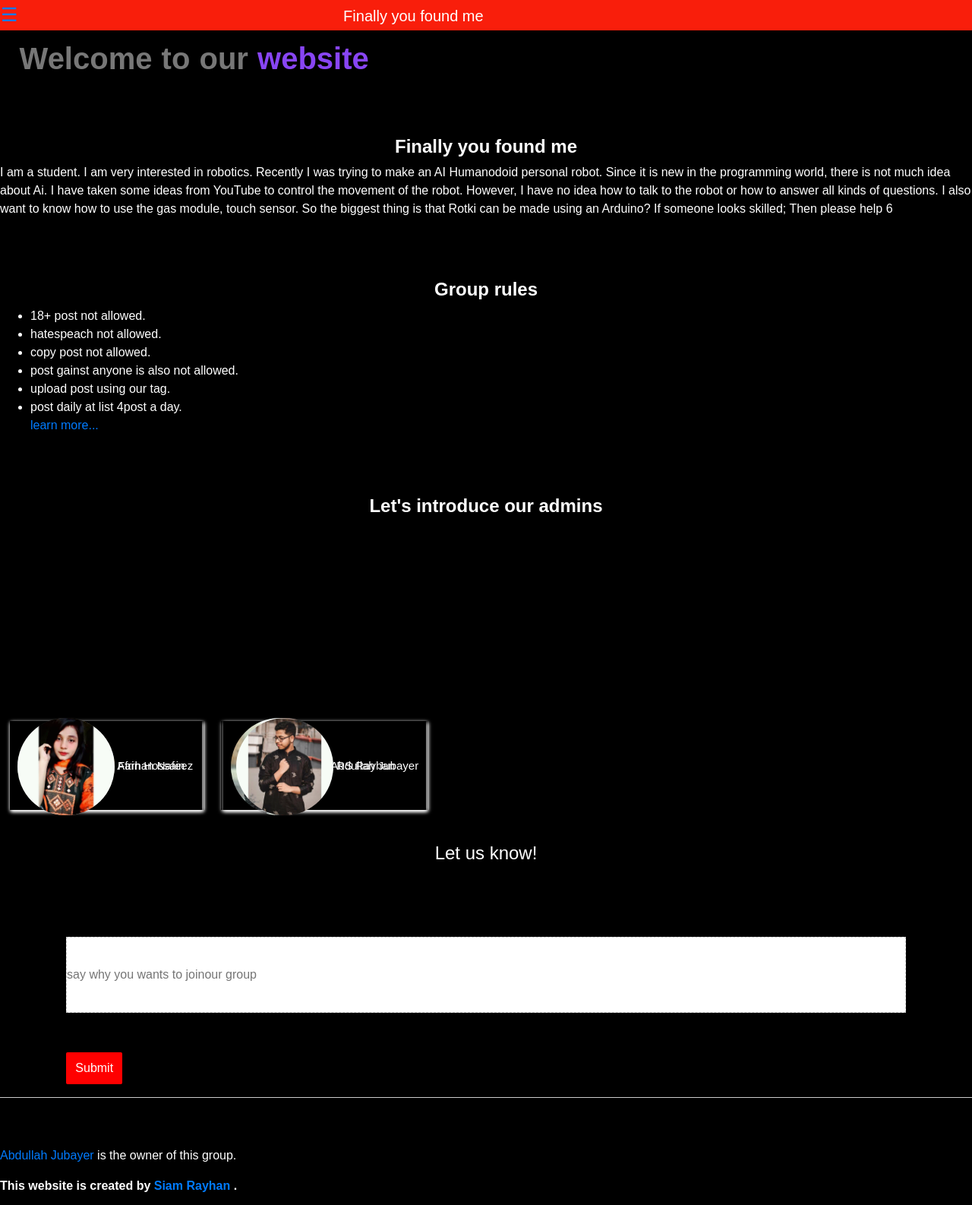
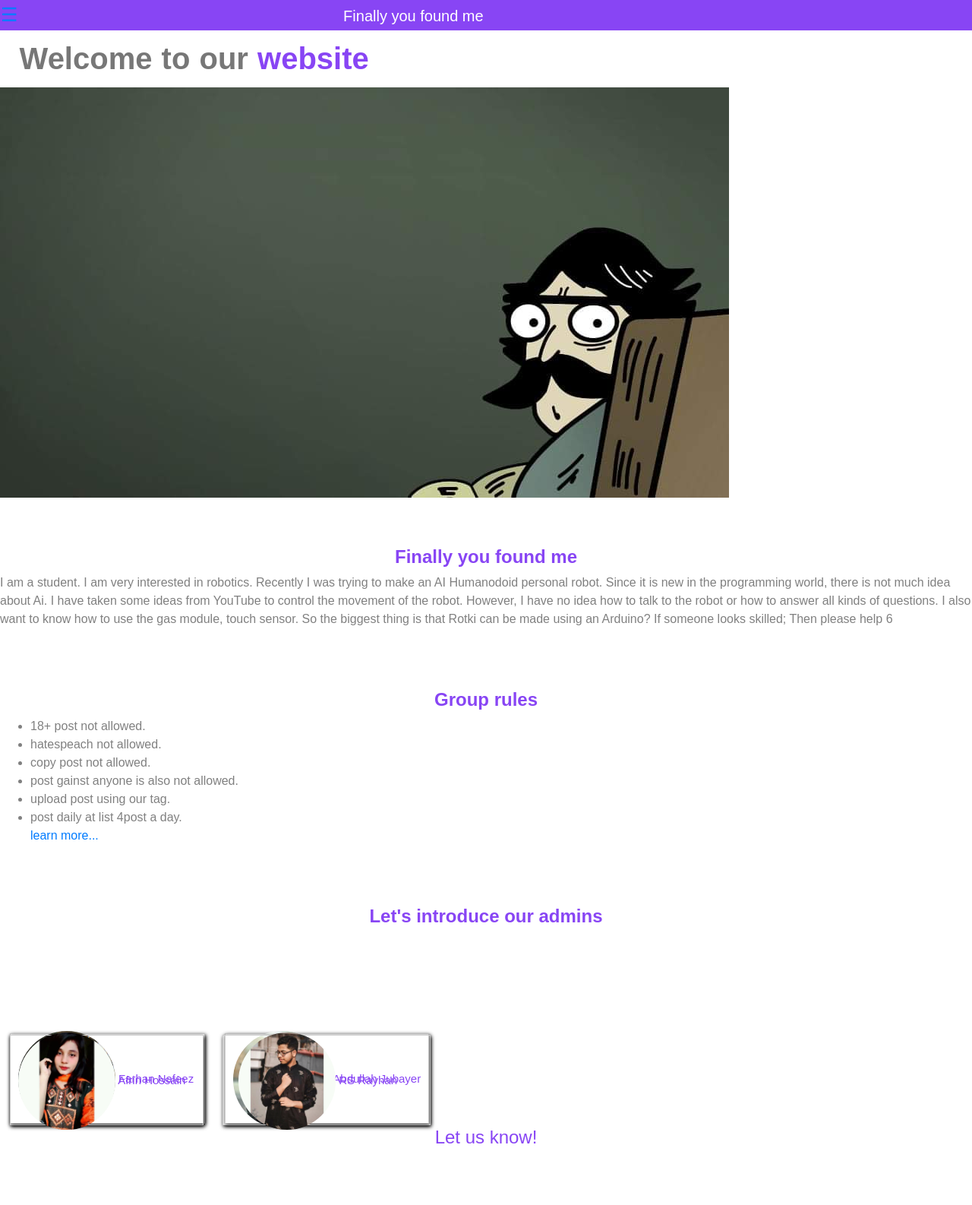
Before and after one commit to Siamrayhan/Finally-you-found-me-, a plain HTML site: page index.html in a window 1280 px wide. Shown: the top 1586 px of the page at 76% size. Drawn offline with nearby package versions, Linux system fonts and the light colour scheme.

Commit message:
Add files via upload

```diff
--- a/index.html
+++ b/index.html
@@ -18,7 +18,7 @@
     body{
   margin:0px;
   padding:0px;
-  background:black;
+  background:bl;
   font-family:sans-serif;}
 .nav{
 height:50%;
@@ -27,29 +27,31 @@ position:fixed;
 z-index:1;
 top:0;
 left:0;
-background-color:#111;
+background-color:#8845f4;
 overflow-x:hidden;
 padding-top:60px;
-transition:.7s;}
+transition:.7s;
+box-shadow:1px 2px 15px #111;}
 
 .nav  a{
 display:block;
 text-decoration:none;
 padding:20px 40px;
 font-size:20px;
-color:#ccc;
+color:#fff;
 }
 .nav a:hover{
 color:white;
 transition:0.4s;
 overflow:hidden;
+background:transparent;
 
 }
 .nav .close {
 position:absolute;
 top:0px;
-right:22px;
-margin-left:50px;
+right:5px;
+margin-left:10px;
 font-size:30px;}
 .slide{font-size:25px;
 color;#000;
@@ -60,7 +62,7 @@ padding:1px;
 transition:margin-left 0.7s;
 overflow-x:hidden;
 width:100%;
-background:#F91E0B;
+background:#8845f4;
 }
 .c{
 font-size:20px;
@@ -109,6 +111,7 @@ document.getElementById('content').style.marginLeft='0px';
   <li>
   <h1>
   <b> Welcome to our <span class="wb">website </span></b>  </h1>
+  <img style=max-width:100%; src="cvr.jpg" alt="">
  </li>
   </ol>
   </div>
--- a/style.css
+++ b/style.css
@@ -1,18 +1,18 @@
 ol{list-style:none;left:0%;margin:0%;padding:0%;font-family:sans-serif;}
  h1{margin:0%;left:0%;color:#777;line-height:60%;padding:2%;word-spacing:1px;text-weight:200%;font-family:sans-serif;}
-ol li{margin:0%;left:0%;color:white;}
+ol li{margin:0%;left:0%;color:gray;}
 .wb{color:#8845f4;}
-h4{padding-top:5%;color:#fff;text-align:center;}
-p{text-align:left;display:block;color:#fff;}
-.ul{height:200px;width:100%;margin:0%;padding-top:20%;padding-left:0%;list-style:none;}
-.ul li{color:white;display:inline;border:1px solid #cc;box-shadow:1px 2px 5px #fff;left:0%;padding-top:50px;padding-bottom:50px;padding-left:10px;padding-right:10px;margin:1%;font-size:15px;text-align:center;}
-.ml{height:100px;width:100%;margin:0%;padding-top:0%;padding-left:0%;list-style:none;}
-.ml li{color:#fff;display:inline;border:1px solid #cc;box-shadow:1px 2px 5px #fff;left:0%;padding-top:50px;padding-bottom:50px;padding-left:10px;padding-right:10px;margin:1%;font-size:15px;text-align:center;}
-.ml li:hover{color:red;transition:0.7s;background:#ccc;}
-.ul li:hover{color:red;transition:0.7s;background:#ccc;}
+h4{padding-top:5%;color:#8845f4;text-align:center;}
+p{text-align:left;display:block;color:gray;}
+.ul{height:130px;width:100%;margin:0%;padding-top:10%;padding-left:0%;list-style:none;}
+.ul li{color:#8845f4;display:inline;border:1px solid #ccc;box-shadow:1px 2px 5px black;left:0%;padding-top:50px;padding-bottom:50px;padding-left:10px;padding-right:10px;margin:1%;font-size:15px;text-align:center;}
+.ml{height:60px;width:100%;margin:0%;padding-top:0%;padding-left:0%;list-style:none;}
+.ml li{color:#8845f4;display:inline;border:1px solid #ccc;box-shadow:1px 2px 5px black;left:0%;padding-top:50px;padding-bottom:50px;padding-left:10px;padding-right:10px;margin:1%;font-size:15px;text-align:center;}
+.ml li:hover{color:white;transition:0.7s;background:#8845f4;}
+.ul li:hover{color:white;transition:0.7s;background:#8845f4;}
 h4:hover{color:black;}
 form{padding:2%;margin:0%;}
-.l{color:#fff;}
+.l{color:gray;}
 .post{padding:0%;outline:none;border:1px dashed #ccc;width:90%;margin:5%;height:100px;}
-.button{background:red;border:none;outline:none;padding:1%;margin:5%;top:0%;color:white;border-radius:2px;}
-footer{color:#777;border-top:1px solid #ccc;padding-top:5%;text-align:center;background:black;}
+.button{background:#8845f4;border:none;outline:none;padding:1%;margin:5%;top:0%;color:white;border-radius:2px;}
+footer{margin:0%;color:#777;border-top:1px solid #ccc;padding-top:5%;text-align:center;background:#ccc;}
```
Also changed, not shown: contact.html (+6 -5 lines), cvr.jpg (added).
